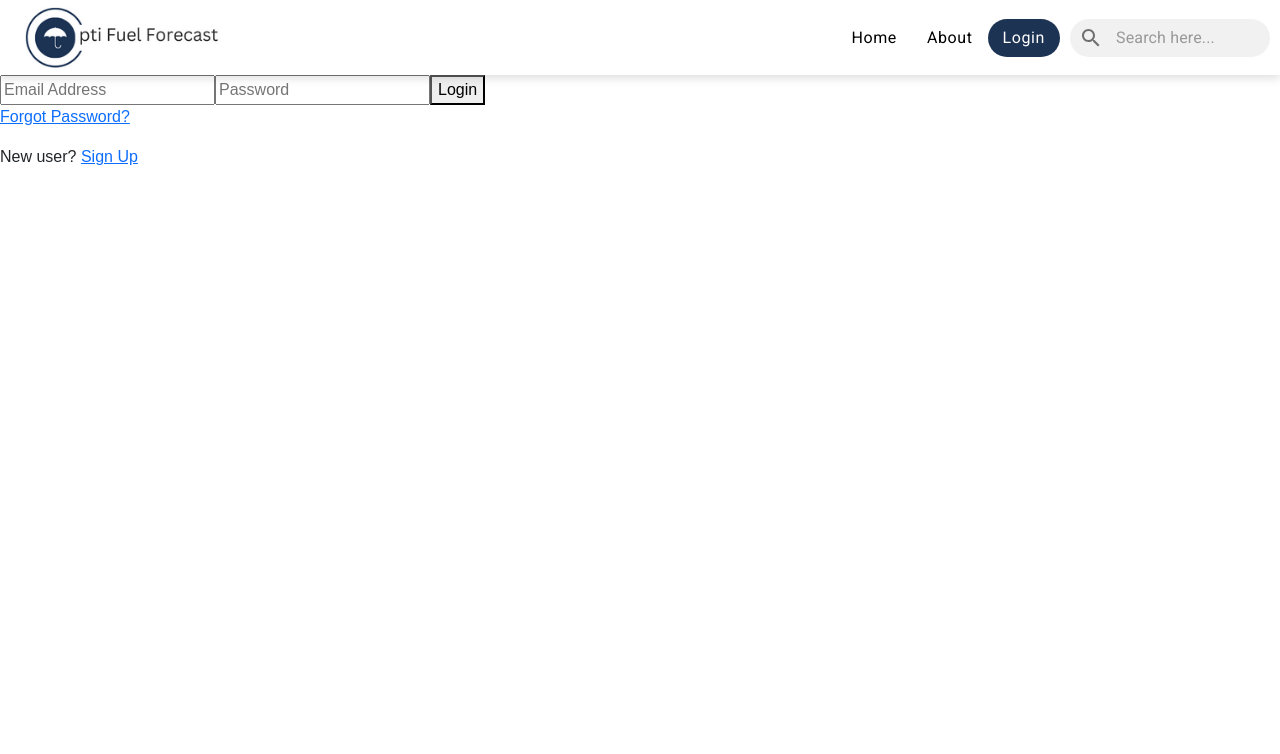
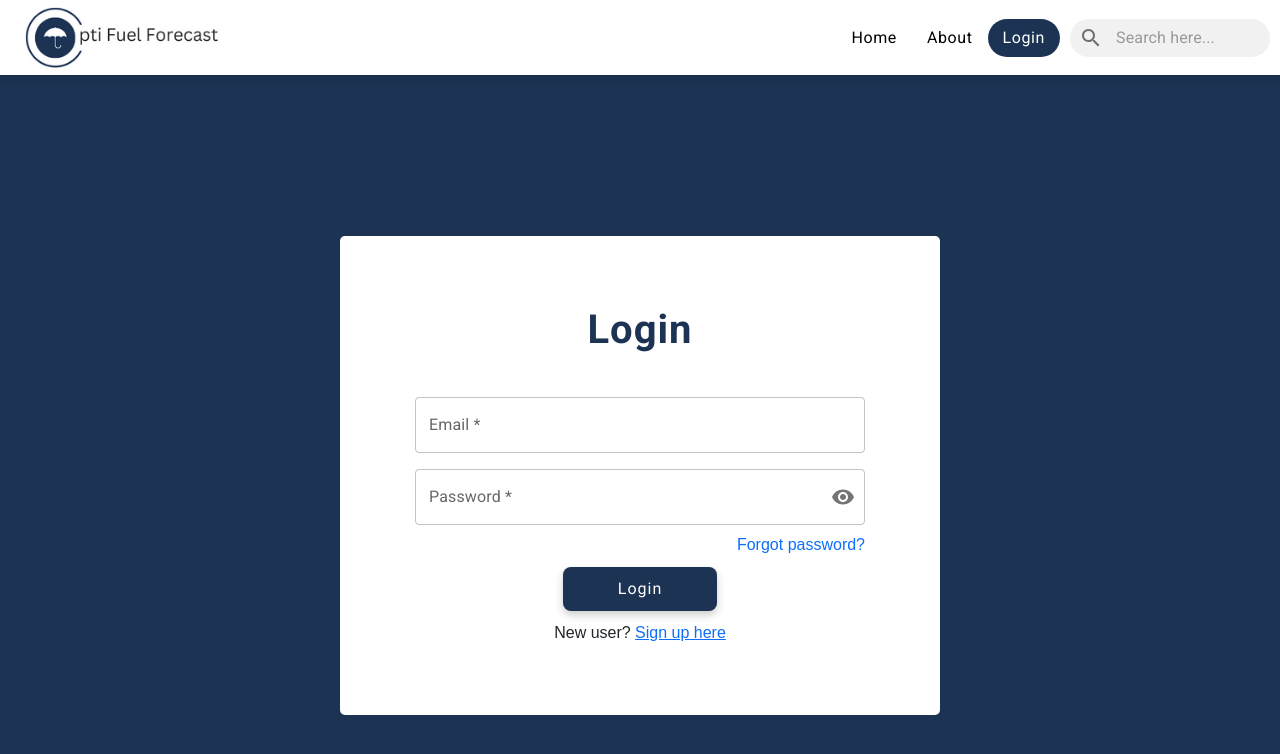
Before and after one commit to HuyVoDN/OptiFuelForecast, a React (Vite) app in the folder front-end/: page /login in a window 1280 px wide. Shown: the top 754 px of the page. Built offline with nearby package versions, Linux system fonts and the light colour scheme.

Commit message:
added login page :D

```diff
--- a/front-end/src/App.jsx
+++ b/front-end/src/App.jsx
@@ -3,7 +3,7 @@ import Footer from "./components/footer/Footer.jsx";
 import About from "./pages/About.jsx";
 import Home from "./pages/Home.jsx";
 import Register from "./pages/auth/Register.jsx";
-import Login from "./pages/auth/Login.jsx";
+import Login from "./pages/auth/login/Login.jsx";
 import Navbar from "./components/navbar/Navbar.jsx";
 import 'bootstrap/dist/css/bootstrap.min.css';
 
--- a/front-end/src/pages/auth/Login.jsx
+++ /dev/null
@@ -1,48 +0,0 @@
-import React, {useState} from "react";
-import './Login.scss';
-const Login = () => {
-    const [email, setEmail] = useState('');
-  const [password, setPassword] = useState('');
-
-  const handleLogin = (e) => {
-    e.preventDefault();
-    console.log('Email:', email);
-    console.log('Password:', password);
-    // login logic here (e.g., API call, authentication)
-  };
-
-  return (
-    <div className="login-container">
-      {/* <h1>OptiFuelForecast</h1>
-      <p>Your Optimal Fuel Cost Predictor</p>
-            Create a header component and import it here instead of doing this
-
-      */
-
-      }
-
-      <form onSubmit={handleLogin}>
-        <input
-          type="email"
-          placeholder="Email Address"
-          value={email}
-          onChange={(e) => setEmail(e.target.value)}
-          required
-        />
-        <input
-          type="password"
-          placeholder="Password"
-          value={password}
-          onChange={(e) => setPassword(e.target.value)}
-          required
-        />
-        <button type="submit">Login</button>
-      </form>
-      <p className="forgot-password">
-        <a href="/forgot-password">Forgot Password?</a>
-      </p>
-      <p>New user? <a href="/signup">Sign Up</a></p>
-    </div>
-  );
-}
-export default Login
--- /dev/null
+++ b/front-end/src/pages/auth/login/Login.jsx
@@ -0,0 +1,86 @@
+import React, {useState} from "react";
+import './Login.scss';
+import IconButton from '@mui/material/IconButton';
+import OutlinedInput from '@mui/material/OutlinedInput';
+import InputLabel from '@mui/material/InputLabel';
+import InputAdornment from '@mui/material/InputAdornment';
+import FormControl from '@mui/material/FormControl';
+import TextField from '@mui/material/TextField';
+import Visibility from '@mui/icons-material/Visibility';
+import VisibilityOff from '@mui/icons-material/VisibilityOff';
+import { Button } from "@mui/material";
+import { Link } from "react-router-dom";
+
+
+const Login = () => {
+  const [email, setEmail] = useState('');
+  const [password, setPassword] = useState('');
+
+  const handleLogin = (e) => {
+    e.preventDefault();
+    console.log('Email:', email);
+    console.log('Password:', password);
+    // login logic here (e.g., API call, authentication)
+  };
+
+  const [showPassword, setShowPassword] = useState(false);
+
+  const handleClickShowPassword = () => setShowPassword((show) => !show);
+
+  const handleMouseDownPassword = (event) => {
+    event.preventDefault();
+  };
+
+  return (
+    <div className="login-container">
+      <div className="login-form">
+        <h1>Login</h1>
+      <FormControl sx={{ m: 1, width: '75%', marginTop:'35px'}} variant="outlined">
+          <InputLabel htmlFor="outlined-adornment-email">Email *</InputLabel>
+          <OutlinedInput
+            required
+            value={email}
+            onChange={(e)=>setEmail(e.target.value)}
+            id="outlined-adornment-email"
+            type='text'
+            label="Email"
+          />
+        </FormControl>
+        <FormControl sx={{ m: 1, width: '75%', marginBottom:'8px' }} variant="outlined">
+          <InputLabel htmlFor="outlined-adornment-password">Password *</InputLabel>
+          <OutlinedInput
+            required
+            value={password}
+            onChange={(e)=>setPassword(e.target.value)}
+            id="outlined-adornment-password"
+            type={showPassword ? 'text' : 'password'}
+            endAdornment={
+              <InputAdornment position="end">
+                <IconButton
+                  aria-label="toggle password visibility"
+                  onClick={handleClickShowPassword}
+                  onMouseDown={handleMouseDownPassword}
+                  edge="end"
+                >
+                  {showPassword ? <VisibilityOff /> : <Visibility />}
+                </IconButton>
+              </InputAdornment>
+            }
+            label="Password"
+          />
+        </FormControl>
+        <div className="forgotPassword">
+          <Link className="link" to='/contactus'>Forgot password?</Link>
+        </div>
+          <button className="login-button" onClick={handleLogin}>
+              Login
+          </button>
+        <div>
+          New user? <Link className="link" to='/signup'>Sign up here</Link>
+        </div>
+      </div>
+    </div>
+
+  );
+}
+export default Login
--- /dev/null
+++ b/front-end/src/pages/auth/login/Login.scss
@@ -0,0 +1,68 @@
+@import url('https://fonts.googleapis.com/css2?family=Roboto:wght@400;700&display=swap');
+
+.login-container {
+    background-color: #1d3354;
+    height: 100vh;
+    display: flex;
+    align-items: center;
+    justify-content: center;
+
+    .login-form{
+        background-color: white;
+        border-radius: 5px;
+        padding-block: 70px;
+        width: 80%;
+        max-width: 600px;
+        display: flex;
+        flex-direction: column;
+        align-items: center;
+
+        h1 {
+            text-align: center;
+            font-family: 'Roboto', sans-serif;
+            font-weight: bold;
+            letter-spacing: 1px;
+            color: #1d3354;
+        }
+
+        .forgotPassword {
+            align-self: flex-end;
+            margin-right: 12.5%;
+
+            .link {
+                text-decoration: none;
+            }
+        }
+    }
+}
+
+.login-button {
+    padding: 10px 55px;
+    margin-bottom: 10px;
+    margin-top: 10px;
+    font-size: 16px;
+    color: white;
+    background: #1d3354;
+    border: none;
+    border-radius: 8px;
+    box-shadow: 0 4px 8px rgba(0, 0, 0, 0.2);
+    cursor: pointer;
+    outline: none;
+    transition: all 0.3s ease;
+    letter-spacing: 1px;
+    font-family: 'Roboto', sans-serif;
+
+    &:hover {
+        box-shadow: 0 6px 12px rgba(0, 0, 0, 0.3);
+        background: lighten(#1d3354, 5%);
+    }
+
+    &:active {
+        box-shadow: 0 2px 4px rgba(0, 0, 0, 0.2);
+        background: darken(#1d3354, 5%);
+    }
+
+    &:focus {
+        outline: none;
+    }
+}
```
Also changed, not shown: front-end/src/pages/auth/Login.scss (deleted).
